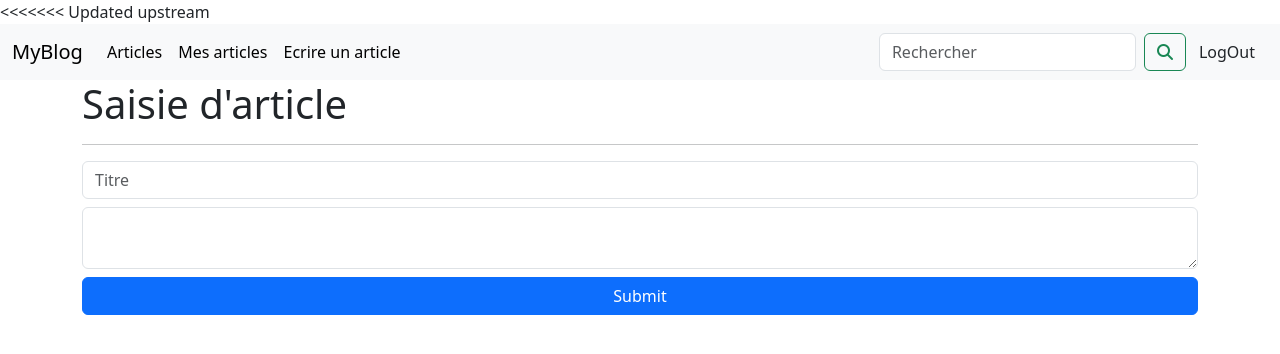
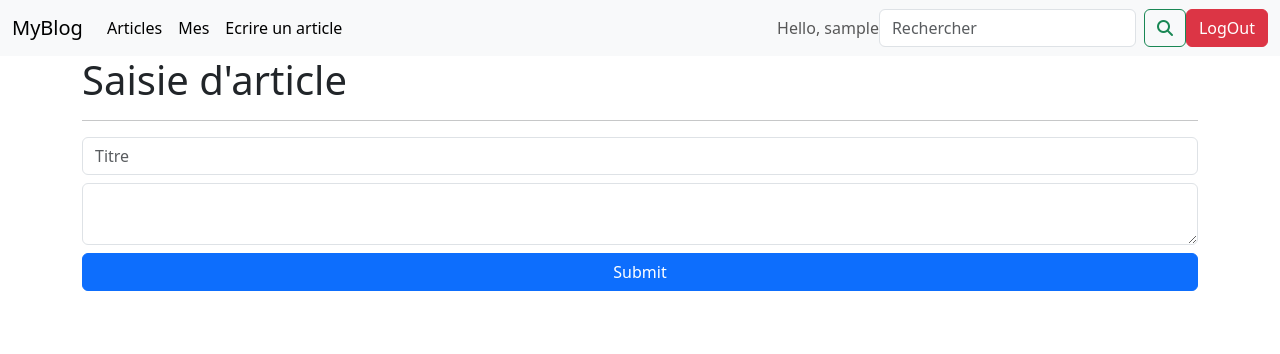
Before and after one commit to MouadAgn/BLOG-IPSSI, a PHP site: page /blog.php in a window 1280 px wide. Shown: the top 354 px of the page. Run offline with PHP 8.4, Linux system fonts and the light colour scheme; the visitor is signed in with stand-in values (Sample User, id 1); some libraries are stand-ins or nearby versions.

Commit message:
nav corriger

```diff
--- a/includes/navbar.php
+++ b/includes/navbar.php
@@ -1,4 +1,4 @@
-<<<<<<< Updated upstream
+<?php require('actions/database.php'); ?>
 <nav class="navbar navbar-expand-lg bg-body-tertiary">
     <div class="container-fluid">
         <a class="navbar-brand" href="#">MyBlog</a>
@@ -11,17 +11,20 @@
                     <a class="nav-link active" aria-current="page" href="liste_blog.php">Articles</a>
                 </li>
                 <li>
-                    <a class="nav-link active" aria-current="page" href="myArticles.php">Mes articles</a>
+                    <a class="nav-link active" aria-current="page" href="myArticles.php">Mes    </a>
                 </li>
                 <li>
                     <a class="nav-link active" aria-current="page" href="blog.php">Ecrire un article</a>
                 </li>
             </ul>
+            <span class="navbar-text mr-3">
+                Hello, <?php echo $_SESSION['pseudo']; ?>
+            </span>
             <form class="d-flex" role="search">
                 <input class="form-control me-2" type="search" placeholder="Rechercher" aria-label="Search">
                 <button class="btn btn-outline-success" type="submit"><i class="fas fa-search"></i></button>
             </form>
-            <a class="btn btn-logout" href="actions/logoutAction.php">LogOut</a>
+            <a class="btn btn-danger" href="actions/logoutAction.php">LogOut</a>
 
         </div>
     </div>
```
